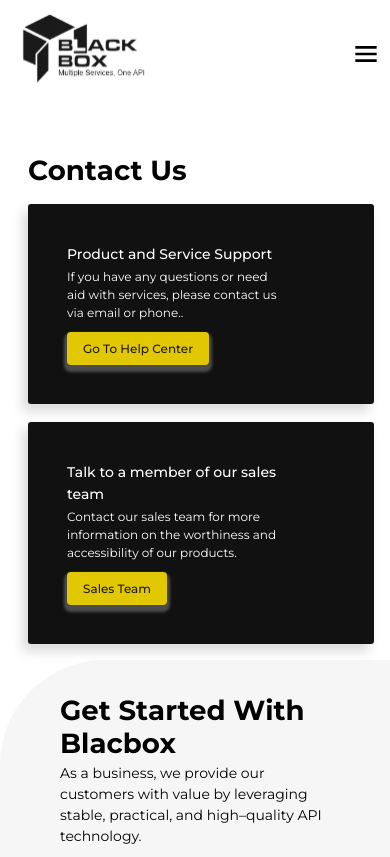
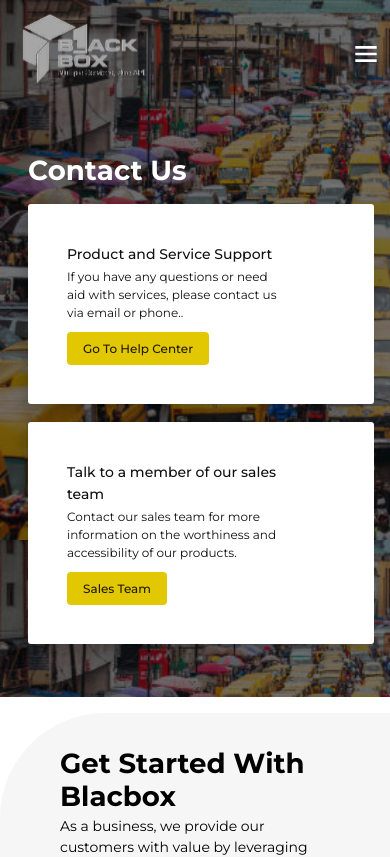
Before and after one commit to devcenterinnovation/BlacBoxWebsite, a React (Create React App) app: page /contact in a window 390 px wide. Shown: the top 857 px of the page. Built offline with nearby package versions, Linux system fonts and the light colour scheme.

Commit message:
final fix

```diff
--- a/src/pages/contact.jsx
+++ b/src/pages/contact.jsx
@@ -7,6 +7,8 @@ import {
   ListItemText,
   Stack,
   Typography,
+  useMediaQuery,
+  useTheme,
 } from "@mui/material"
 import NavBar from "../component/layout/nav"
 import "../style/css/waitlist/waitlistform.css"
@@ -23,9 +25,14 @@ const serviceList = [
 ]
 
 export default function ContactPage() {
+
+  const theme = useTheme()
+  const isMobile = useMediaQuery(theme.breakpoints.down("md"))
+
   return (
     <Box>
-      <NavBar />
+      <Box overflow={"hidden"} sx={{background:{xs:`url(${heroImage})`,md:"white",}}}  color={{xs:"white",md:"black"}}  pb={{xs:"39px", md:"0"}}>
+        <NavBar light={isMobile} />
       <Box
         display={"flex"}
         pt={{ xs: "57px", sm: "90px", md: "128px" }}
@@ -43,8 +50,8 @@ export default function ContactPage() {
               <Box
                 borderRadius={{ xs: "3px", sm: "5px", md: "8px" }}
                 sx={{ filter: "drop-shadow(-5px 7px 6px rgba(0, 0, 0, 0.15))" }}
-                bgcolor={"#111111"}
-                color="white"
+                bgcolor={{xs:"white",md:"#111111"}}
+                color={{xs:"#111111",md:"white"}}
                 width="100%"
                 minWidth={{ xs: "140px", sm: "224px", md: "317px" }}
                 mr={{ xs: "18px", sm: "28px", md: "40px" }}
@@ -89,8 +96,8 @@ export default function ContactPage() {
               <Box
                 borderRadius={{ xs: "3px", sm: "5px", md: "8px" }}
                 sx={{ filter: "drop-shadow(-5px 7px 6px rgba(0, 0, 0, 0.15))" }}
-                bgcolor={"#111111"}
-                color="white"
+                bgcolor={{xs:"white",md:"#111111"}}
+                color={{xs:"#111111",md:"white"}}
                 width="100%"
                 minWidth={{ xs: "140px", sm: "224px", md: "317px" }}
                 mt={{ xs: "18px", sm: "0" }}
@@ -139,12 +146,14 @@ export default function ContactPage() {
           mb={{ xs: "-37px", sm: "-59px", md: "-84px" }}
           height={{ xs: "184px", sm: "294px", md: "417px" }}
           display={{ xs: "none", md: "block" }}
-          zIndex={-1}
+          // zIndex={-1}
           width={{ xs: "340px", sm: "543px", md: "769px" }}
           ml={{ xs: "-46px", sm: "-73px", md: "-104px" }}
         >
           <img src={heroImage} alt="hero_img" height="100%" />
         </Box>
+      </Box>
+
       </Box>
 
       <Box
--- a/src/pages/documentation.jsx
+++ b/src/pages/documentation.jsx
@@ -21,9 +21,10 @@ import "../style/css/doc.css"
 const serviceList = [
   "Bank Services",
   "KYC Verification",
+  "CAC Verification",
   "Payments and Wallet API’s",
-  "OTP’s NOtification SERvices",
-  "Virtual account Services",
+  "OTP’s Notification Services",
+  "Virtual Account Services",
 ]
 
 export default function DocumentationPage() {
@@ -78,6 +79,7 @@ export default function DocumentationPage() {
           </Typography>
           <Button
             href="https://blacbox.readme.io/reference/authentication"
+            target="_blank"
             variant="contained"
             sx={{
               mt: { xs: "15px", sm: "17px", md: "25px" },
--- a/src/pages/home.jsx
+++ b/src/pages/home.jsx
@@ -122,7 +122,7 @@ export default function HomePage() {
             <Box
               display={"flex"}
               alignItems="center"
-              pr={{ xs: "86px", sm: "83px", md: "117px" }}
+              pr={{ xs: "28px", sm: "83px", md: "117px" }}
               pt={{ xs: "26px", sm: "41px", md: "59px" }}
               pb={{ xs: "22px", sm: "34px", md: "49px" }}
               height={{ xs: "387px", sm: "402px", md: "570px" }}
@@ -133,13 +133,13 @@ export default function HomePage() {
                 py={{ xs: "10px", sm: "3px", md: "5px" }}
                 px={{ xs: "10px", sm: "6px", md: "8px" }}
                 pr={{ xs: "0px" }}
-                ml={{ xs: "-54px", sm: "-56px", md: "-80px" }}
+                ml={{ xs: "-22px", sm: "-56px", md: "-80px" }}
               >
                 <img
                   src={heroImage}
                   alt="home_hero"
                   width={"100%"}
-                  height="100%"
+                  // height="100%"
                 />
               </Box>
             </Box>
```
